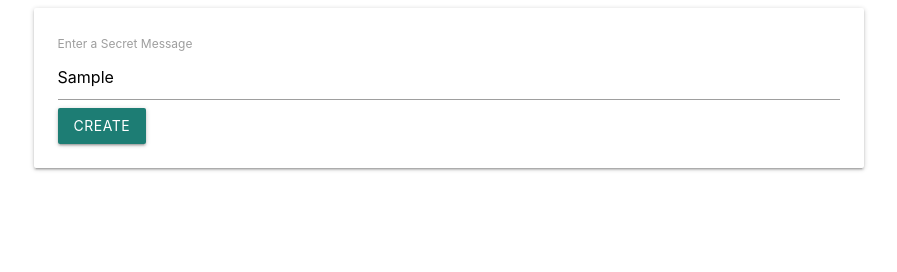
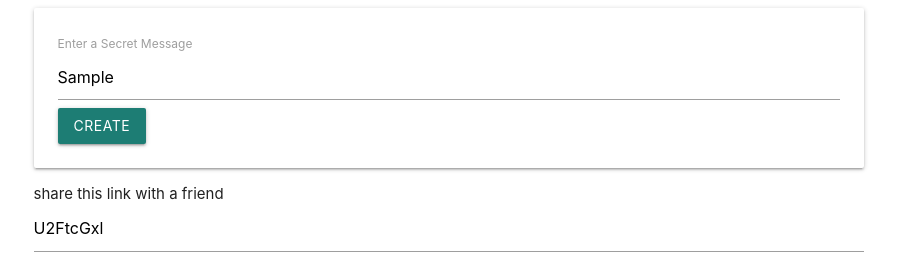
Before and after one commit to c00kamunga/udemy-guided-project-message-sharing, a plain HTML site: page index.html in a window 1280 px wide. Both pictures are taken after typing "Sample" into the empty fields and a click on the button "CREATE". Shown: the whole page, without its empty margins (191-1088 px from the left). Drawn offline with nearby package versions, Linux system fonts and the light colour scheme.

Commit message:
added base 64 hash for messages user wants to send

```diff
--- a/index.html
+++ b/index.html
@@ -9,9 +9,13 @@
                 <div class="card-panel">
                     <form>
                         <label>Enter a Secret Message</label>
-                        <input />
+                        <input id="message-input"/>
                         <button class='btn'>Create</button>
                     </form>
+                </div>
+                <div>
+                    share this link with a friend
+                    <input id="link-input" />
                 </div>
             </div>
         </div>
--- a/index.js
+++ b/index.js
@@ -1,7 +1,8 @@
 document.querySelector('form').addEventListener('submit', (event) => {
   event.preventDefault();
 
-  const input = document.querySelector('input');
+  const input = document.querySelector('#message-input');
+  const encrypted = btoa(input.value);
 
-  console.log(input.value);
+  document.querySelector('#link-input').value = encrypted;
 });
```
